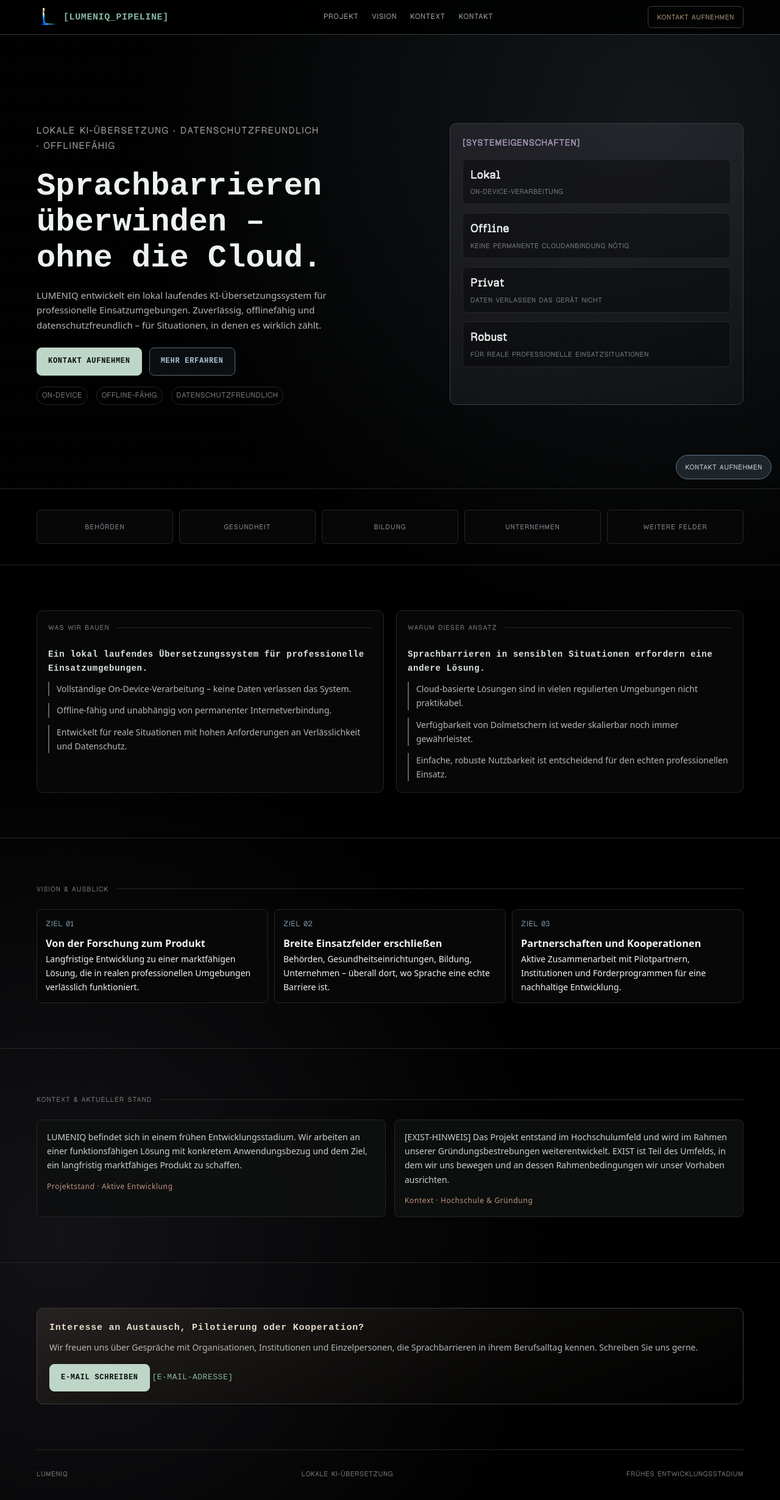
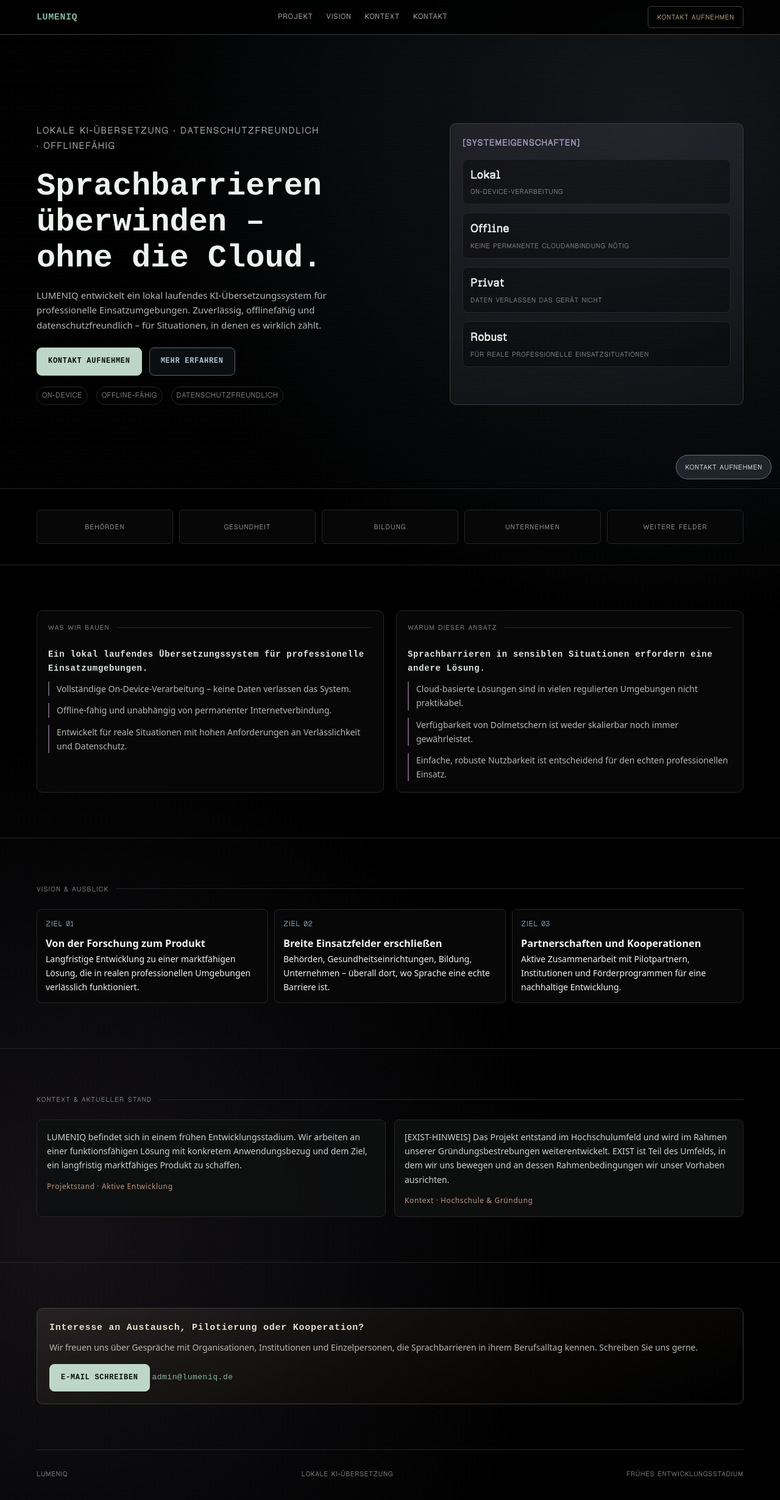
Before and after one commit to LUMENIQ-Enterprise/website_lumeniq, a plain HTML site: page index.html in a window 1280 px wide. Shown: the whole page at 61% size. Drawn offline with nearby package versions, Linux system fonts and the light colour scheme; a web font is replaced by a local one.

Commit message:
Logo-Bild entfernen, Wordmark auf LUMENIQ setzen, E-Mail eintragen
Co-authored-by: Quarkmeister123 <129048381+Quarkmeister123@users.noreply.github.com>
Agent-Logs-Url: https://github.com/LUMENIQ-Enterprise/website_lumeniq/sessions/bff4e379-b1c9-4c5e-935c-59eb88a47e33

```diff
--- a/index.html
+++ b/index.html
@@ -810,10 +810,7 @@
   <header class="topbar">
     <div class="container nav">
       <a class="logo" href="#hero">
-        <span class="logo-img-wrap" aria-hidden="true">
-          <img class="logo-img" src="logo-cropped.png" alt="" />
-        </span>
-        <span class="logo-wordmark">[LUMENIQ_PIPELINE]</span>
+        <span class="logo-wordmark">LUMENIQ</span>
       </a>
       <ul class="nav-links">
         <li><a href="#projekt">Projekt</a></li>
@@ -948,8 +945,8 @@
         <div class="capture">
           <h3>Interesse an Austausch, Pilotierung oder Kooperation?</h3>
           <p>Wir freuen uns über Gespräche mit Organisationen, Institutionen und Einzelpersonen, die Sprachbarrieren in ihrem Berufsalltag kennen. Schreiben Sie uns gerne.</p>
-          <a href="mailto:[E-MAIL-ADRESSE]" class="btn-main">E-Mail schreiben</a>
-          <a href="mailto:[E-MAIL-ADRESSE]" class="contact-email">[E-MAIL-ADRESSE]</a>
+          <a href="mailto:admin@lumeniq.de" class="btn-main">E-Mail schreiben</a>
+          <a href="mailto:admin@lumeniq.de" class="contact-email">admin@lumeniq.de</a>
         </div>
       </div>
     </section>
```
